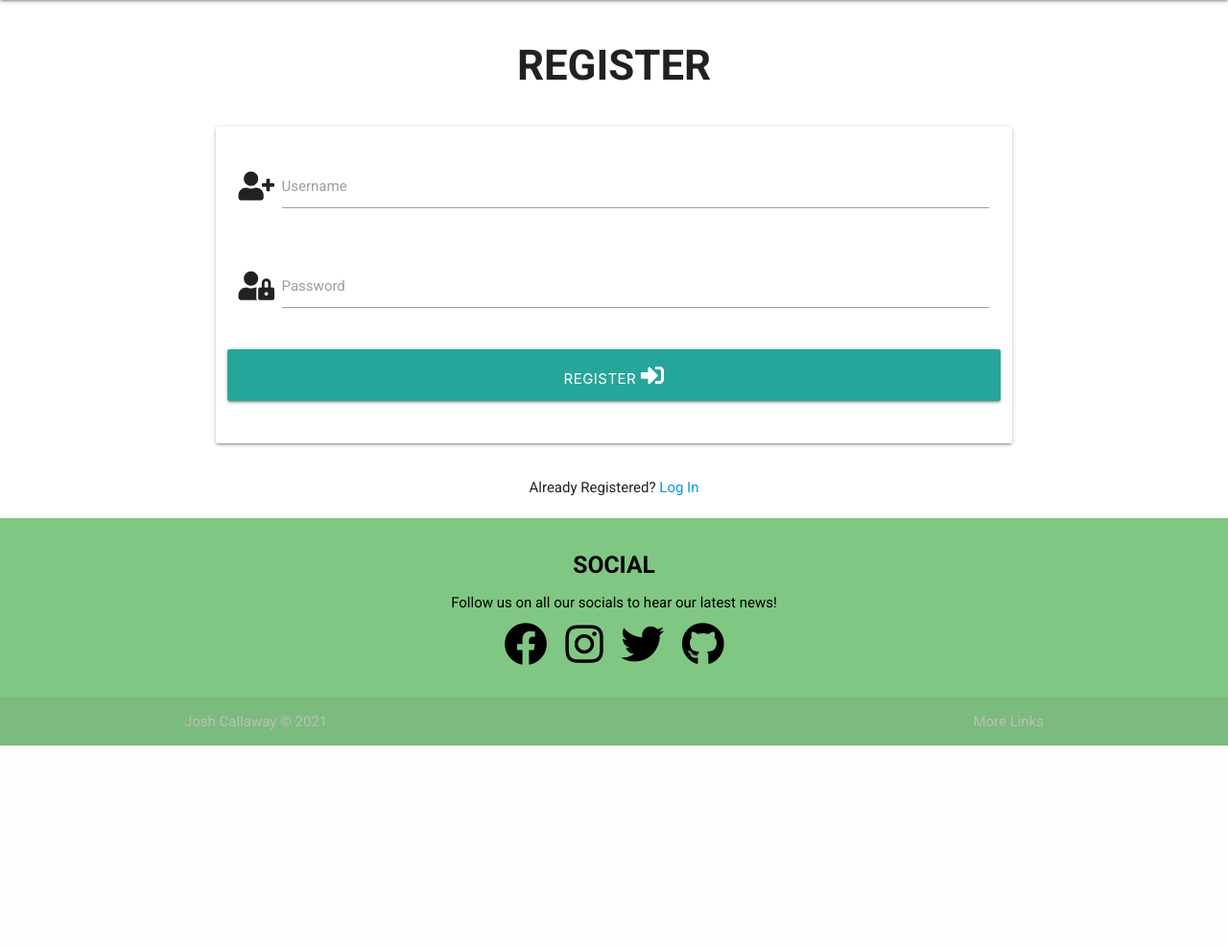
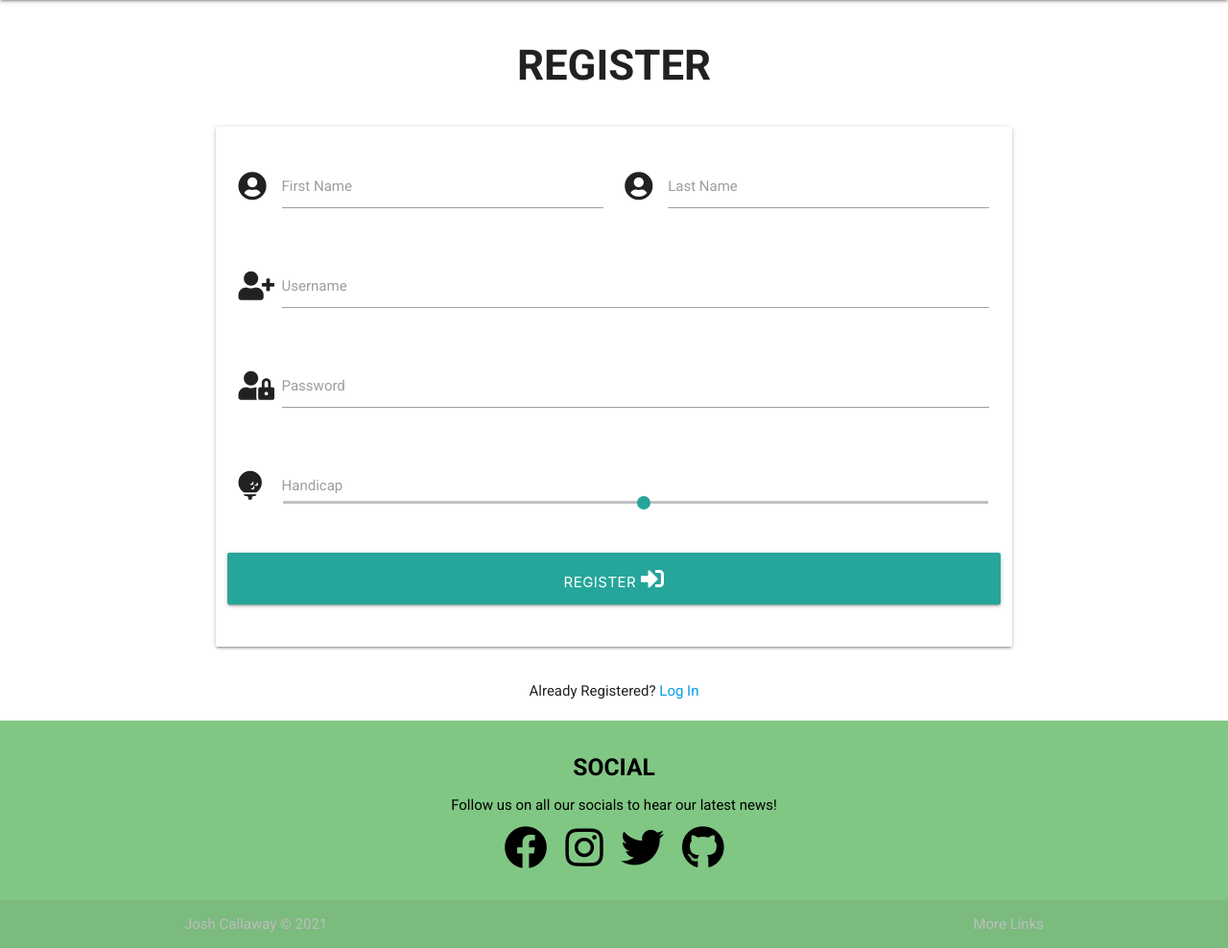
Before and after one commit to joshcallawaydev/fore-play-app, a Flask app: page /register in a window 1280 px wide. Shown: the part 64-1052 px from the top of the page at 96% size. Before the commit the page ends 841 px from the top, so only its background shows below. Run offline with Flask 2, Linux system fonts and the light colour scheme; some libraries are stand-ins or nearby versions.

Commit message:
added handicap and first/last name entries

```diff
--- a/app.py
+++ b/app.py
@@ -37,7 +37,11 @@ def register():
             return redirect(url_for("register"))
         register = {
             "username": request.form.get("username").lower(),
-            "password": generate_password_hash(request.form.get("password"))
+            "password": generate_password_hash(request.form.get("password")),
+            "handicap": request.form.get("handicap"),
+            "home_course": request.form.get("home_course"),
+            "first_name": request.form.get("first_name"),
+            "last_name": request.form.get("last_name")
         }
         mongo.db.users.insert_one(register)
 
--- a/static/js/script.js
+++ b/static/js/script.js
@@ -20,3 +20,18 @@ $(document).ready(function () {
         },
     });
 });
+
+var slider = document.getElementById('hci-slider');
+noUiSlider.create(slider, {
+    start: [-5, 36],
+    connect: true,
+    step: 1,
+    orientation: 'horizontal', // 'horizontal' or 'vertical'
+    range: {
+        'min': -5,
+        'max': 36
+    },
+    format: wNumb({
+        decimals: 0
+    })
+});
--- a/templates/register.html
+++ b/templates/register.html
@@ -6,6 +6,19 @@
 <div class="row">
     <form class="col s12 m8 offset-m2" method="POST" action="{{ url_for('register') }}">
         <div class="card-panel">
+            <div class="row">
+                <!-- first name and last name row -->
+                <div class="input-field col s12 m6">
+                    <i class="fas fa-user-circle prefix"></i>
+                    <input id="first_name" name="first_name" type="text" class="validate">
+                    <label for="first_name">First Name</label>
+                </div>
+                <div class="input-field col s12 m6">
+                    <i class="fas fa-user-circle prefix"></i>
+                    <input id="last_name" name="last_name" type="text" class="validate">
+                    <label for="last_name">Last Name</label>
+                </div>
+            </div>
             <div class="row">
                 <!-- username row -->
                 <div class="input-field col s12">
@@ -20,6 +33,15 @@
                     <i class="fas fa-user-lock prefix"></i>
                     <input id="password" name="password" type="password" class="validate">
                     <label for="password">Password</label>
+                </div>
+            </div>
+            <div class="row">
+                <!-- handicap entry row as slider -->
+                <div id="hci-slider" class="input-field col s12 range-field">
+                    <i class="fas fa-golf-ball prefix"></i>
+                    <label for="handicap">Handicap</label>
+                    <br>
+                    <input type="range" id="handicap" name="handicap" min="-5" max="36" />
                 </div>
             </div>
             <div class="row">
```
